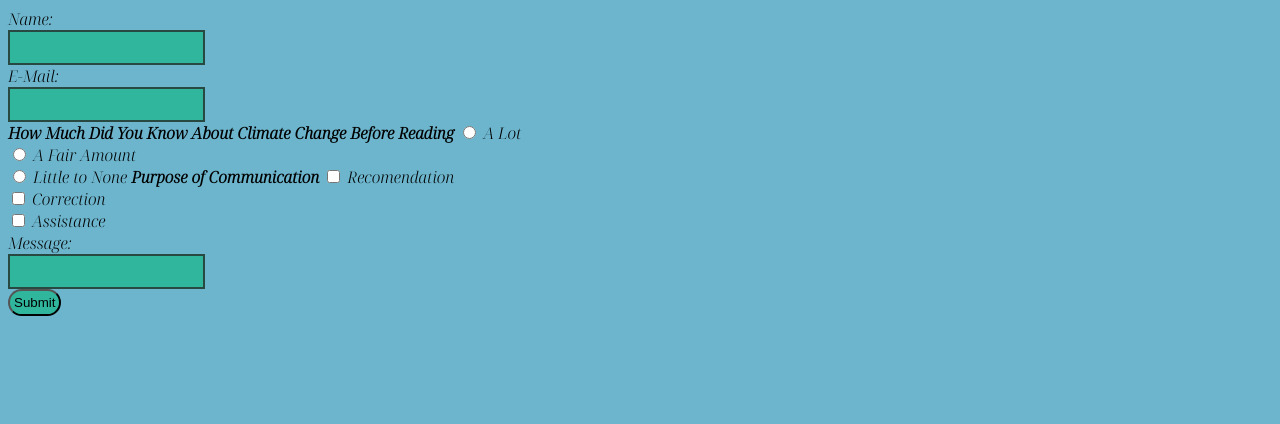
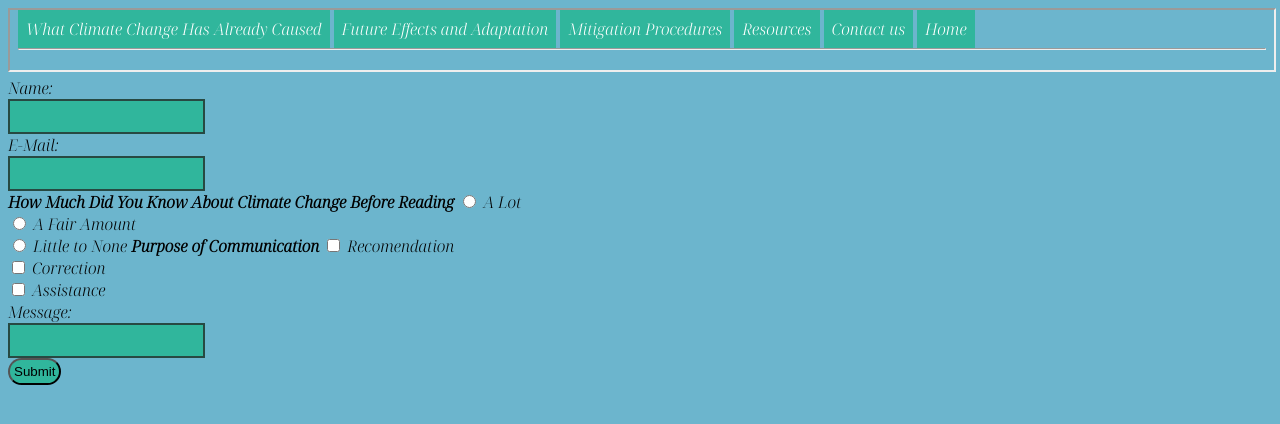
Before and after one commit to Richard2110456/Climatechangenyc, a plain HTML site: page Contacts.html in a window 1280 px wide. Drawn offline with Linux system fonts and the light colour scheme.

Commit message:
3/23 (2)

```diff
--- a/Contacts.html
+++ b/Contacts.html
@@ -10,6 +10,7 @@
     <title>Contact Us!</title>
 </head>
 <body>
+  <iframe width= "100%" height="60"  src="index.html"></iframe> <br>
  <link rel="stylesheet" href="fonts.css"/>
  <form
  action="https://us-central1-steam-center-app-dev.cloudfunctions.net/formToEmail"
```
